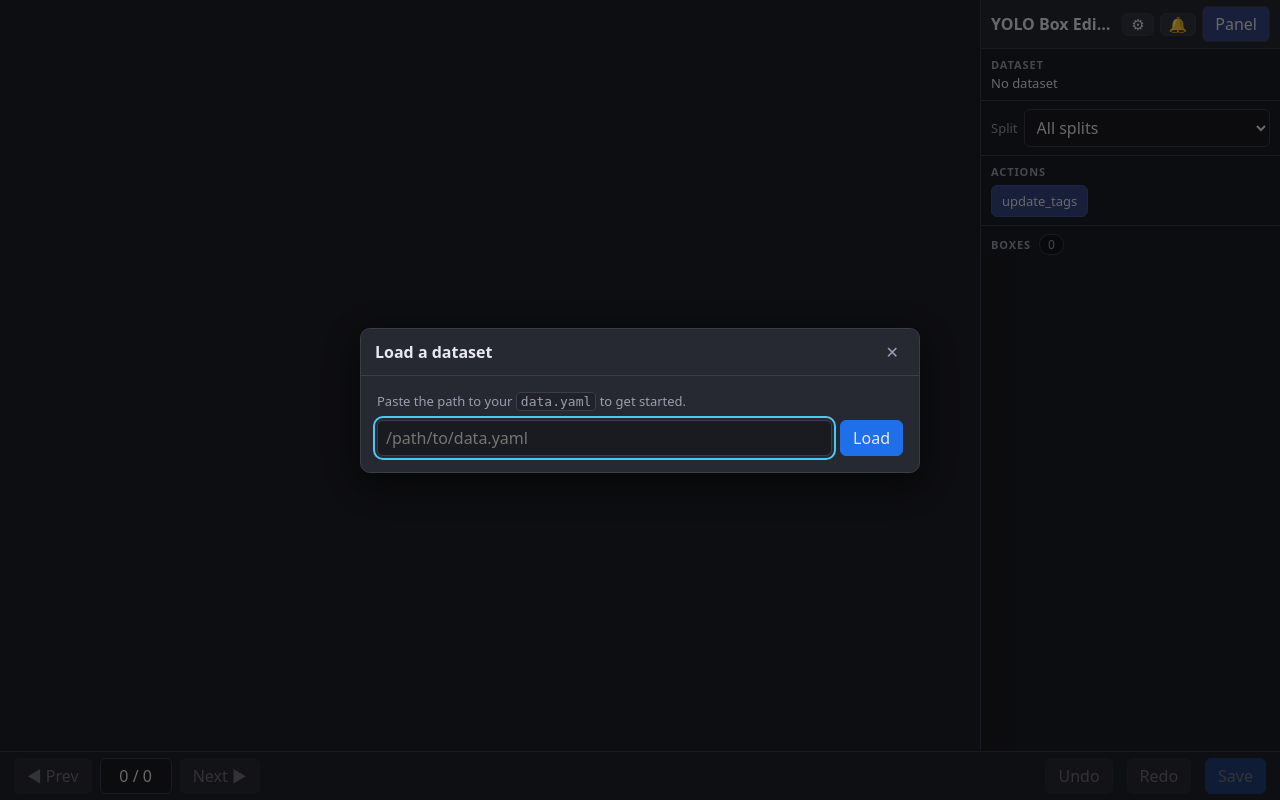
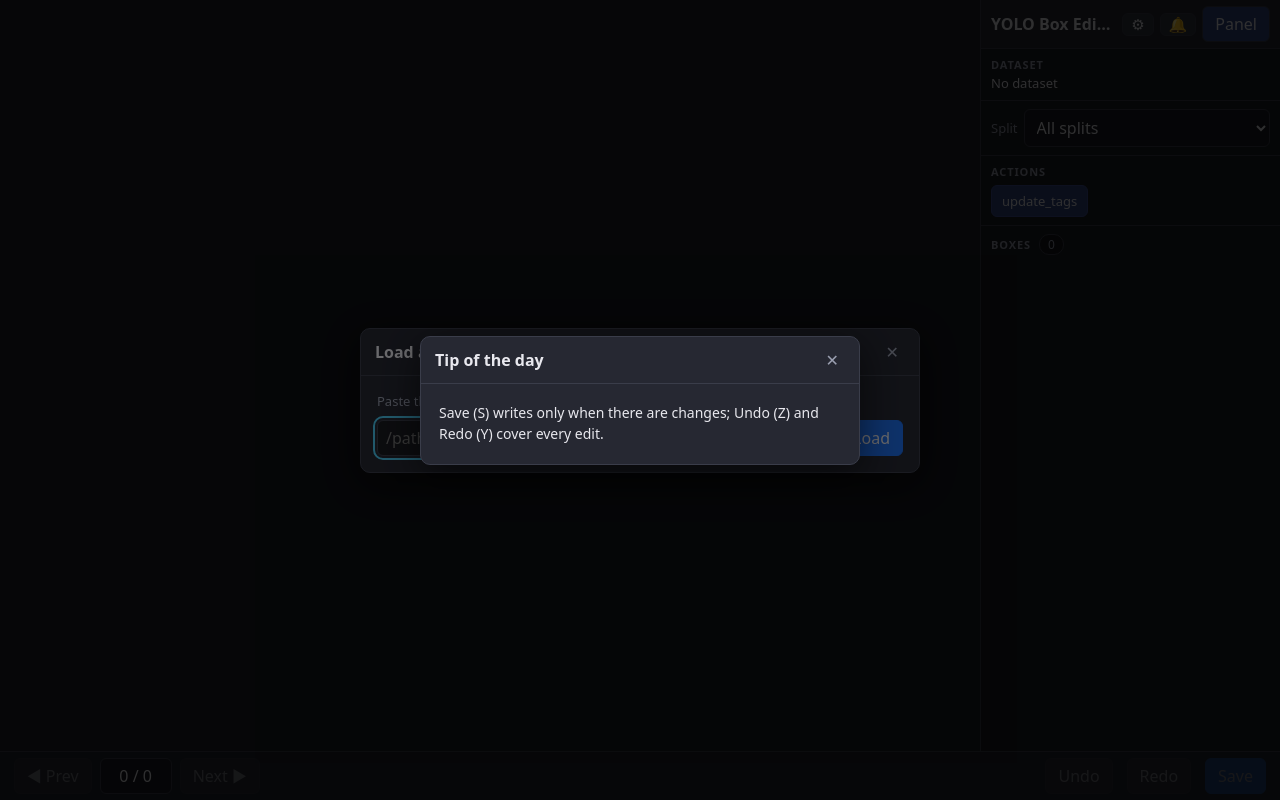
Before and after one commit to tabebqena/yolo-box-editor, a Flask app: page / in a window 1280 px wide. Run offline with Flask 2, Linux system fonts and the light colour scheme; data that the repository does not hold is empty.

Commit message:
Add a daily tip-of-the-day modal
Ship the tip list in the backend and expose it via /api/config. Each browser
shows one random, not-yet-seen tip at most once per day, remembering the date
and seen indices in localStorage and cycling once all have appeared.

```diff
--- a/app/app.py
+++ b/app/app.py
@@ -202,6 +202,26 @@ APP_ACTIONS = {
 # Defined here so `_resolve_entry` / `_advance_execution` can see it; the actual
 # callables are registered next to `_rescan_images` below.
 BACKEND_ACTION_NAMES = {"backend_rescan_images"}
+
+# Shipped "tip of the day" ideas, shown once per day (per browser). The browser
+# remembers which it has seen so a new one appears each day until they cycle.
+TIPS = [
+    "Draw a box by dragging on the image; press Esc to drop a box you just drew by mistake.",
+    "Select a box, then Tab cycles through its class and cx/cy/w/h fields; Esc leaves the row.",
+    "Shift selects the next box, resuming from the last one you had active.",
+    "Alt+1 … Alt+9 toggles the matching tag from tags.yaml — no mouse needed.",
+    "Right-click a tag badge? No — just click any badge to toggle it on or off.",
+    "Settings → Layout lets every widget (Tags, Boxes, Actions, Navigation, Save) float or dock to any panel.",
+    "Drag a floating window by its title bar; the L/T/R/B buttons dock it to an edge.",
+    "Resize the side, dock and bottom panels by dragging their divider — the size is remembered.",
+    "Filters (Settings → Filters) narrow the image list; stack up to eight of them top to bottom.",
+    "Actions and hooks live in your user folder; a hook runs on events like on_after_save.",
+    "Turn on Auto-save (Settings → General) so Prev/Next never asks you to save.",
+    "Read-only mode (--readonly) is a safe way to browse a dataset without changing labels.",
+    "Save (S) writes only when there are changes; Undo (Z) and Redo (Y) cover every edit.",
+    "After an external tool edits the current image, use app_refresh_image to reload it in place.",
+    "New tag names reach tags.yaml on the next save, via the built-in update_tags action.",
+]
 
 MAX_RECENT = 10
 ACTION_TIMEOUT = 120  # seconds
@@ -1704,6 +1724,7 @@ def api_config():
             "recent_data_yamls": _load_recent(),
             "settings": _load_settings(),
             "tags_dir": STATE.get("tags_dir"),
+            "tips": TIPS,
             "actions": [a["name"] for a in actions],
             "hooks": [h["name"] for h in hooks],
             "hook_errors": hook_errors,
--- a/app/static/app.js
+++ b/app/static/app.js
@@ -53,6 +53,8 @@ const SHOW_BOXES_KEY = 'ybe_show_boxes'; // localStorage key: box overlay shown/
 const CLIENT_ID_KEY = 'ybe_client_id';   // sessionStorage key: this tab's presence id
 const UPDATE_NOTIFIED_KEY = 'ybe_update_notified'; // localStorage: version@date last shown
 const CHANGELOG_SEEN_KEY = 'ybe_changelog_seen'; // localStorage: last version's changelog shown
+const TIP_LAST_KEY = 'ybe_tip_last';   // localStorage: date the last tip was shown
+const TIPS_SEEN_KEY = 'ybe_tips_seen'; // localStorage: tip indices already shown
 const UPDATE_POLL_MS = [4000, 12000]; // retries to pick up the start-thread result
 
 // One id per tab, so the server can count concurrent clients (see /api/presence).
@@ -784,6 +786,42 @@ async function jumpToImage(text) {
 }
 
 let loadDataAutoOpened = false;
+let tipChecked = false; // the daily tip is considered at most once per page load
+
+// Show one random, not-yet-seen tip at most once per day. The tip list ships in
+// the backend (config.tips); this browser remembers the date and which indices
+// it has seen, and resets the seen list once every tip has appeared.
+function maybeShowTip(tips) {
+  if (tipChecked) return;
+  tipChecked = true;
+  if (!Array.isArray(tips) || !tips.length) return;
+
+  const today = new Date().toISOString().slice(0, 10);
+  let last = null;
+  try { last = localStorage.getItem(TIP_LAST_KEY); } catch (e) { /* ignore */ }
+  if (last === today) return;
+
+  let seen = [];
+  try { seen = JSON.parse(localStorage.getItem(TIPS_SEEN_KEY) || '[]'); } catch (e) { seen = []; }
+  if (!Array.isArray(seen)) seen = [];
+
+  let pool = tips.map((_, i) => i).filter((i) => !seen.includes(i));
+  if (!pool.length) { pool = tips.map((_, i) => i); seen = []; }
+  const idx = pool[Math.floor(Math.random() * pool.length)];
+  seen.push(idx);
+
+  try {
+    localStorage.setItem(TIP_LAST_KEY, today);
+    localStorage.setItem(TIPS_SEEN_KEY, JSON.stringify(seen));
+  } catch (e) { /* ignore */ }
+
+  el('tipText').textContent = tips[idx];
+  el('tipModal').classList.remove('hidden');
+}
+
+function closeTipModal() {
+  el('tipModal').classList.add('hidden');
+}
 
 function selectSettingsTab(name) {
   document.querySelectorAll('.settings-tab').forEach((tab) => {
@@ -1176,6 +1214,7 @@ async function loadConfig(startIdx = 0, opts = {}) {
   renderUpdateStatus();
   notifyUpdateDaily();
   notifyChangelog(cfg0);
+  maybeShowTip(cfg0.tips);
   runHook('on_images_list_loaded');
 }
 
@@ -2883,6 +2922,10 @@ el('changelogModalClose').addEventListener('click', closeChangelog);
 el('changelogModal').addEventListener('click', (e) => {
   if (e.target === el('changelogModal')) closeChangelog();
 });
+el('tipModalClose').addEventListener('click', closeTipModal);
+el('tipModal').addEventListener('click', (e) => {
+  if (e.target === el('tipModal')) closeTipModal();
+});
 el('notifBtn').addEventListener('click', (e) => {
   e.stopPropagation();
   toggleNotifPanel();
@@ -3198,6 +3241,10 @@ document.addEventListener('keydown', (e) => {
       closeChangelog();
       return;
     }
+    if (!el('tipModal').classList.contains('hidden')) {
+      closeTipModal();
+      return;
+    }
     if (!el('loadDataModal').classList.contains('hidden')) {
       closeLoadDataModal();
       return;
--- a/app/static/style.css
+++ b/app/static/style.css
@@ -915,6 +915,11 @@ body.panel-left #dockSide {
   word-break: break-word;
 }
 
+/* tip of the day modal */
+.tip-modal { max-width: 440px; }
+.tip-body { padding: 18px 18px 20px; }
+.tip-text { margin: 0; color: var(--text); font-size: 14px; line-height: 1.5; }
+
 /* changelog modal */
 .changelog-body {
   padding: 12px 16px 16px;
--- a/app/templates/index.html
+++ b/app/templates/index.html
@@ -427,6 +427,18 @@ python -m pip install -r app/requirements.txt</pre>
     </div>
   </div>
 
+  <div id="tipModal" class="modal hidden">
+    <div class="modal-box tip-modal">
+      <div class="modal-head">
+        <span class="modal-title">Tip of the day</span>
+        <button id="tipModalClose" class="modal-close" title="Close (Esc)">&#10005;</button>
+      </div>
+      <div class="tip-body">
+        <p id="tipText" class="tip-text"></p>
+      </div>
+    </div>
+  </div>
+
   <div id="toasts" class="toasts" aria-live="polite"></div>
 
   <script src="{{ url_for('static', filename='app.js') }}"></script>
```
Also changed, not shown: tests/test_app.py (+8 -0 lines).
